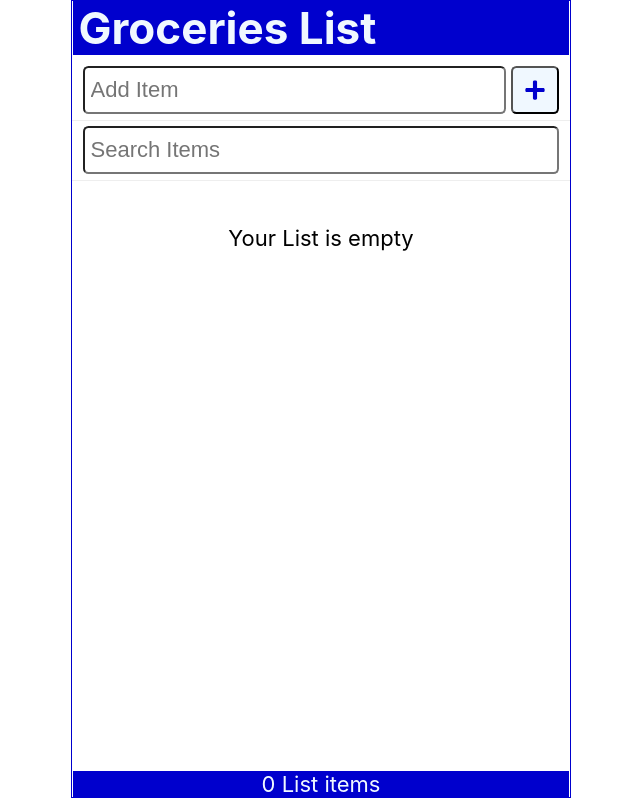
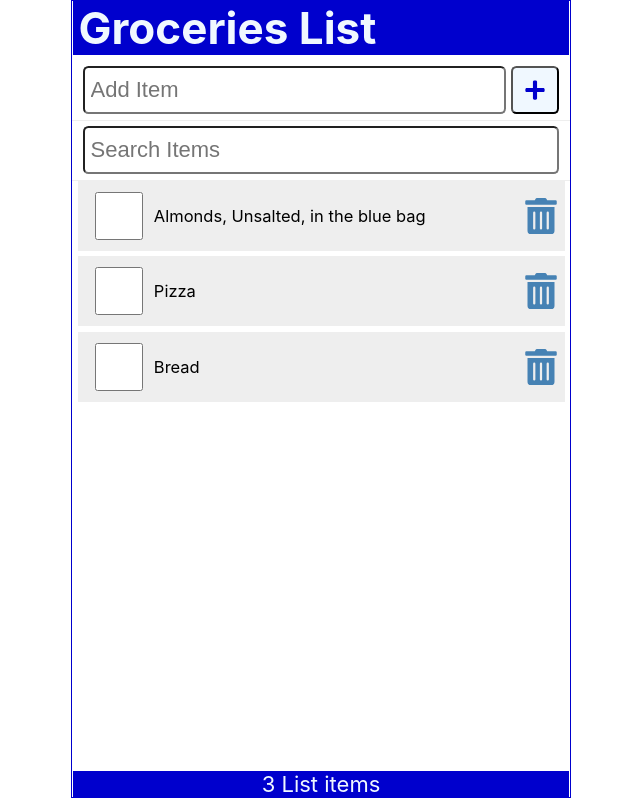
Before and after one commit to getkar128/react_grocey_list_app, a React (Create React App) app: page / in a window 1280 px wide. Shown: the whole page, without its empty margins (319-959 px from the left). Built offline with nearby package versions, Linux system fonts and the light colour scheme; data requests are answered from the project's data file.

Commit message:
Fetch Api Data

```diff
--- a/src/App.js
+++ b/src/App.js
@@ -6,15 +6,32 @@
 import { useState, useEffect } from 'react'
 
 function App() {
-  const [items, setItems] = useState(JSON.parse(localStorage.getItem('shoppinglist')) || []);
-  const [newItem, setNewItem] = useState('')
-  const [search, setSearch] = useState('')
+  const API_URL = 'http://localhost:3500/items';
 
+  const [items, setItems] = useState([]);
+  const [newItem, setNewItem] = useState('');
+  const [search, setSearch] = useState('');
+  const [fetchError, setFetchError] = useState(null);
+  const [isLoading, setIsLoading] = useState(true);
 
-
-  useEffect(()=>{
-    localStorage.setItem('shoppinglist', JSON.stringify(items));
-  },[items])
+  useEffect(() => {
+    const fetchItems = async() => {
+      try {
+        const response = await fetch(API_URL);
+        if (!response.ok) throw Error('Did not receive expected data')
+        const listItems = await response.json();
+        setItems(listItems);
+        setFetchError(null);
+      } catch (err) {
+        setFetchError(err.message)
+      } finally {
+        setIsLoading(false)
+      }
+    }
+    setTimeout(()=>{
+      fetchItems()
+    }, 2000)
+  },[])
 
 
   const addItem = (item) => {
@@ -56,11 +73,15 @@
         setSearch={setSearch}
       />
 
-      <Content
+      <main>
+        {isLoading && <p>Loading Items..</p>}
+        {fetchError && <p style={{ color: "red"}}>{`Error: ${fetchError}`}</p>}
+        {!fetchError && !isLoading && <Content
         items={items.filter(item => ((item.item).toLowerCase()).includes(search.toLowerCase()))}
         handleCheck = {handleCheck}
         handleDelete = {handleDelete}
-      />
+      />}
+      </main>
 
       <Footer
         length = {items.length}
--- a/src/Content.js
+++ b/src/Content.js
@@ -19,7 +19,7 @@
     //     console.log(e.target.innerText);
     //   }
   return (
-    <main>
+    <>
         {/* <p onDoubleClick={handleClick}>
             Hello {name}!
         </p>
@@ -34,7 +34,7 @@
         ) : (
           <p style={{marginTop: '2rem'}}>Your List is empty</p>
         )}
-    </main>
+    </>
   )
 }
 
```
